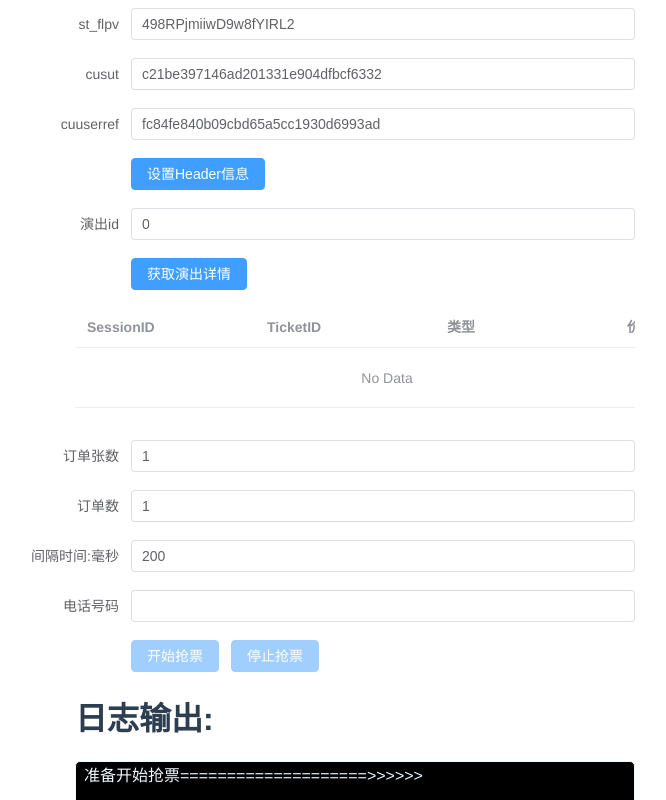
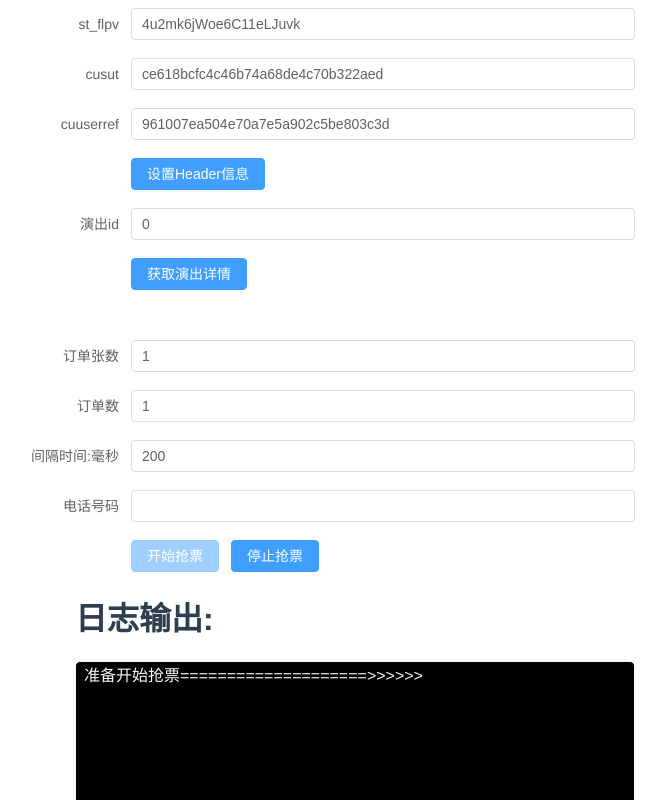
Before and after one commit to CarrotVegeta/front-showstart, a Vue app: page / in a window 1280 px wide. Shown: the top 800 px of the page, without its empty margins (317-983 px from the left). Built offline with nearby package versions, Linux system fonts and the light colour scheme.

Commit message:
修改抢票逻辑

```diff
--- a/src/components/ActivityDetail.vue
+++ b/src/components/ActivityDetail.vue
@@ -22,6 +22,7 @@
       highlight-current-row
       style="width: 100%"
       @current-change="handleCurrentChange"
+      :hidden="!tableData.length"
   >
     <el-table-column prop="session_id" label="SessionID" width="180"/>
     <el-table-column prop="ticket_id" label="TicketID" width="180"/>
@@ -79,7 +80,6 @@ const getTicketListDetail = async () => {
   if (res.data.error !== "") {
     ElMessage.error(res.data.error)
   }
-  console.log("dkfkds",res.data)
   res.data.data.forEach(item => {
     tableData.value.push(item)
   })
--- a/src/components/Cookie.vue
+++ b/src/components/Cookie.vue
@@ -32,9 +32,9 @@ import {SetCookie} from "@/utils/request";
 import {reactive} from "vue";
 
 const form = reactive({
-  st_flpv:'498RPjmiiwD9w8fYIRL2',
-  cusut:'c21be397146ad201331e904dfbcf6332',
-  cuuserref:'fc84fe840b09cbd65a5cc1930d6993ad'
+  st_flpv:'4u2mk6jWoe6C11eLJuvk',
+  cusut:'ce618bcfc4c46b74a68de4c70b322aed',
+  cuuserref:'961007ea504e70a7e5a902c5be803c3d'
 })
 const onSubmit = () => {
   SetCookie(form)
--- a/src/components/OrderVue.vue
+++ b/src/components/OrderVue.vue
@@ -21,9 +21,9 @@
     <div class="log_title">
       <h1>日志输出:</h1>
     </div>
-    <div class="result" >
+    <div class="result">
       <div>准备开始抢票====================>>>>>></div>
-      <div  v-for="item in result.msgs" v-bind:key="item.index">
+      <div v-for="item in result.msgs" v-bind:key="item.index">
         {{ item }}
       </div>
     </div>
@@ -35,7 +35,7 @@
 // eslint-disable-next-line no-undef
 import {Order} from "@/api/ticket";
 import {ElMessage} from "element-plus";
-import {nextTick,  reactive, ref} from "vue";
+import {nextTick, reactive, ref} from "vue";
 import {getNowTime} from "@/utils/date";
 
 const orderSettings = ref({
@@ -43,7 +43,7 @@ const orderSettings = ref({
   order_num: 1,
   telephone: "",
   activity_id: 0,
-  ticker:200,
+  ticker: 200,
   ticket_id: 0,
   goods_type: 0,
   sky_type: 0,
@@ -58,14 +58,12 @@ const result = reactive({
 const props = defineProps({
   ticket: {}
 })
-let timer = ref(null)
-
+let next = true
 let orderNum = 0
 const stop = () => {
-  clearInterval(timer.value)
-  timer.value = null
+  next = false
 }
-const start =  () => {
+const start = () => {
   console.log('submit!')
   orderSettings.value.activity_id = props.ticket.activity_id
   orderSettings.value.ticket_id = props.ticket.ticket_id
@@ -74,16 +72,16 @@ const start =  () => {
   orderSettings.value.selling_price = props.ticket.selling_price
   orderSettings.value.session_id = props.ticket.session_id
   result.msgs = []
+  next = true
   startOrder()
-  timer.value = setInterval(async () => {
-    await startOrder()
-  },orderSettings.value.ticker)
 }
-const startOrder=async () => {
+const startOrder = async () => {
+  if (!next) {
+    return
+  }
   const res = await Order(orderSettings.value)
   if (res.data.error !== "") {
     ElMessage.error(res.data.error)
-    stop()
     return
   }
   const msg = getNowTime() + ":" + res.data.data
@@ -92,12 +90,16 @@ const startOrder=async () => {
   if (res.data.data === "抢票成功") {
     orderNum++
     if (orderNum === orderSettings.value.order_num) {
-      stop()
+      next = false
+      return
     }
   }
+  setTimeout(() => {
+    startOrder()
+  }, orderSettings.value.ticker)
 }
 //滚动条保持最底部方法
-const scrollToBottom =()=> {
+const scrollToBottom = () => {
   nextTick(() => {
     let container = document.querySelector(".result");
     container.scrollTop = container.scrollHeight;
@@ -109,21 +111,23 @@ const scrollToBottom =()=> {
 
 <style scoped>
 .result {
-  overflow-y:auto;
+  overflow-y: auto;
   height: 15rem;
   text-align: left;
-  border:1px solid aliceblue;
+  border: 1px solid aliceblue;
   border-radius: 5px;
   margin-left: 4rem;
   padding-left: 0.5rem;
   background-color: black;
   color: aliceblue;
 }
-.orderSettings{
+
+.orderSettings {
   padding-top: 2rem;
   margin-bottom: 10rem;
 }
-.log_title{
+
+.log_title {
   text-align: left;
   margin-left: 4rem;
 }
```
